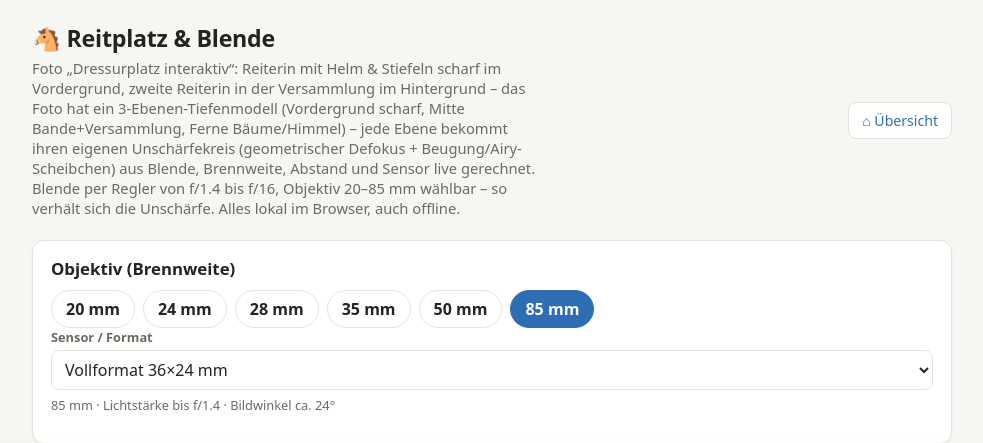
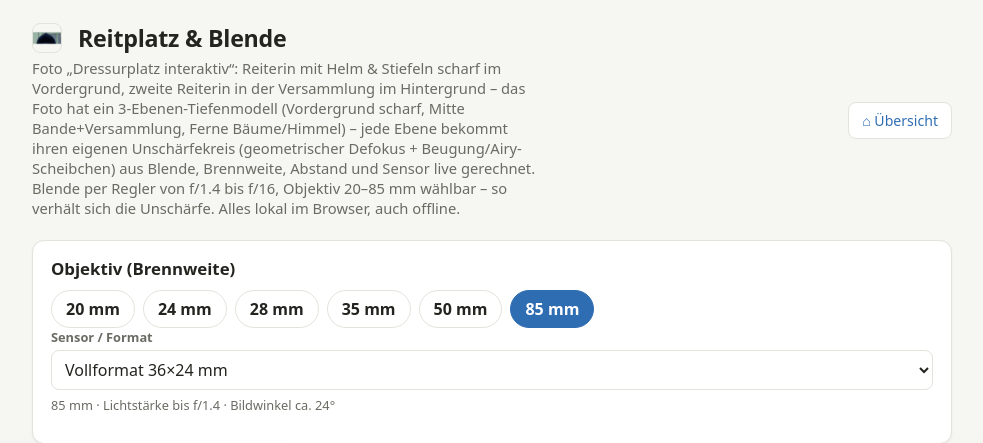
Before and after one commit to Salzundpfeffer34/notfallblatt-motorsaege, a PHP site: page /reitplatz.html in a window 1280 px wide; the page is wider, and only the part inside the window is pictured. Shown: the top 443 px of that part, without its empty margins (148-1131 px from the left). Run offline with PHP 8.4, Linux system fonts and the light colour scheme.

Commit message:
reitplatz.html: Helm-Icon (aus WebP lokal gecroppt, 256x256 webp) im Header neben dem Titel
Co-authored-by: Salzundpfeffer34 <Salzundpfeffer34@users.noreply.github.com>

```diff
--- a/css/reitplatz.css
+++ b/css/reitplatz.css
@@ -19,3 +19,4 @@
   .photo .l-fg {
     -webkit-mask-image: radial-gradient(ellipse 48% 55% at 38% 45%, #000 52%, transparent 78%);
     mask-image: radial-gradient(ellipse 48% 55% at 38% 45%, #000 52%, transparent 78%); }
+  .hicon { width:30px; height:30px; border-radius:8px; vertical-align:-6px; margin-right:6px; border:1px solid var(--line); }
--- a/reitplatz.html
+++ b/reitplatz.html
@@ -17,7 +17,7 @@
 <div class="wrap">
 <header class="top">
   <div>
-    <h1>&#x1F434; Reitplatz &amp; Blende</h1>
+    <h1><img class="hicon" src="img/reithelm-icon.webp" alt="" width="30" height="30"> Reitplatz &amp; Blende</h1>
     <p class="sub">Foto „Dressurplatz interaktiv“: Reiterin mit Helm &amp; Stiefeln scharf im Vordergrund, zweite Reiterin in der Versammlung im Hintergrund – das Foto hat ein 3-Ebenen-Tiefenmodell (Vordergrund scharf, Mitte Bande+Versammlung, Ferne Bäume/Himmel) – jede Ebene bekommt ihren eigenen Unschärfekreis (geometrischer Defokus + Beugung/Airy-Scheibchen) aus Blende, Brennweite, Abstand und Sensor live gerechnet. Blende per Regler von f/1.4 bis f/16, Objektiv 20&ndash;85&nbsp;mm w&auml;hlbar &ndash; so verh&auml;lt sich die Unsch&auml;rfe. Alles lokal im Browser, auch offline.</p>
   </div>
   <a class="back" href="index.html">&#x2302; &Uuml;bersicht</a>
```
Also changed, not shown: img/reithelm-icon.webp (added).
